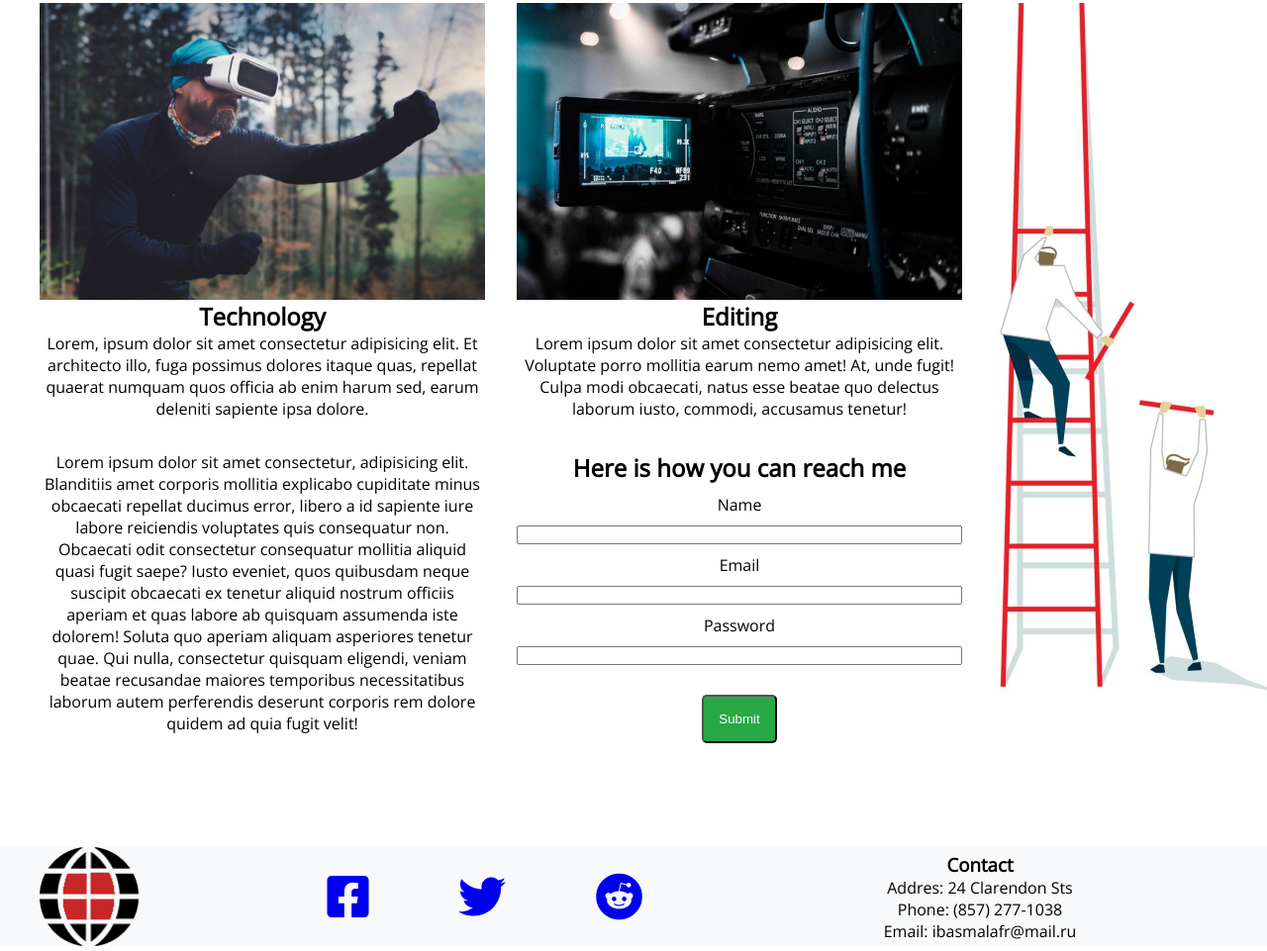
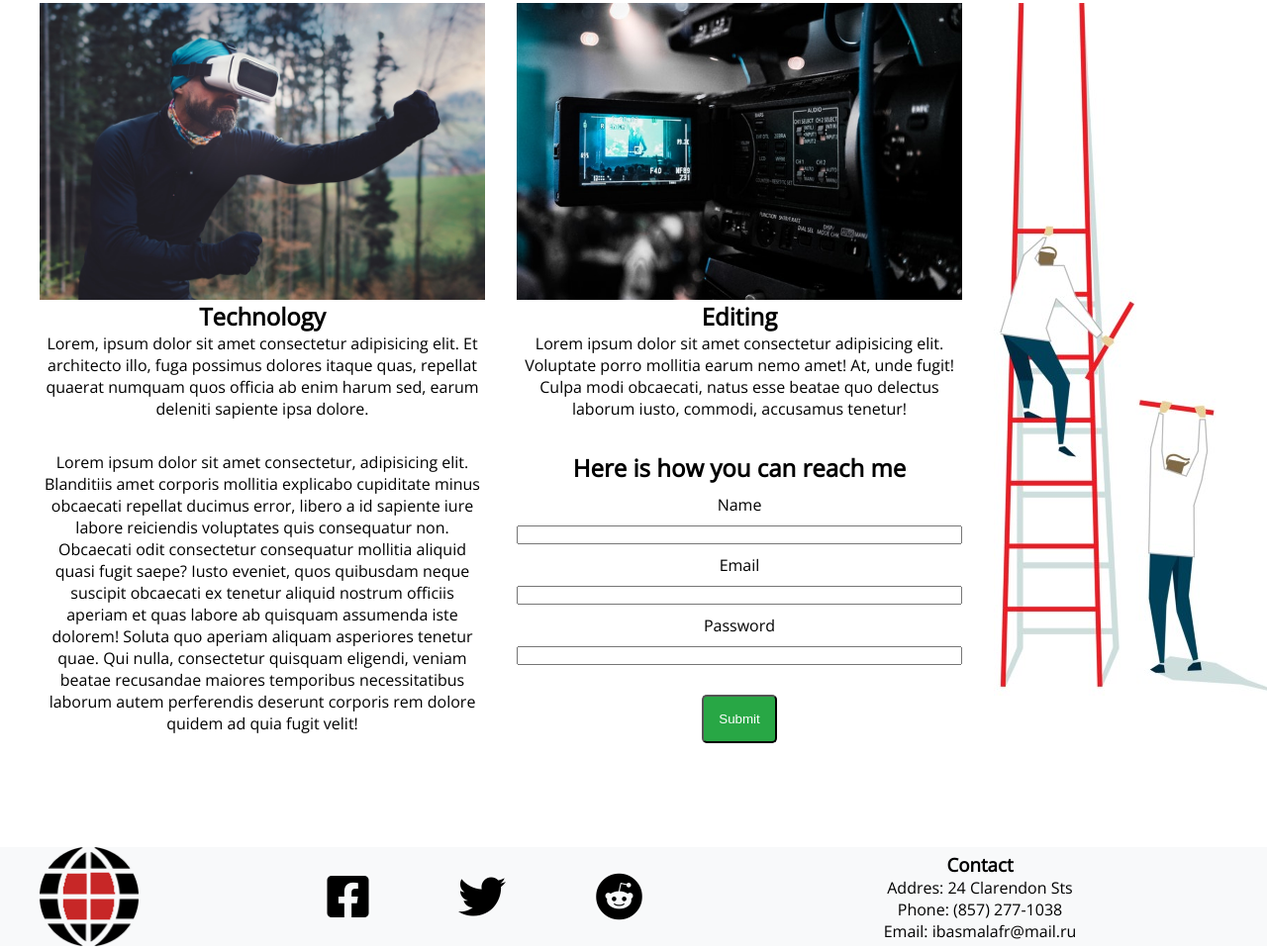
Before and after one commit to chingizagha/PragmatechFoundationProject, a plain HTML site: page Front-end/Tasks/Week01-day05/index.html in a window 1280 px wide. Shown: the part 572-1533 px from the top of the page at 99% size. Drawn offline with nearby package versions, Linux system fonts and the light colour scheme.

Commit message:
homework

```diff
--- a/Front-end/Tasks/Week01-day05/style.css
+++ b/Front-end/Tasks/Week01-day05/style.css
@@ -160,6 +160,10 @@
     justify-content: space-evenly;
 }
 
+.footer-icon i {
+    color: #000;
+}
+
 .footer-contact {
     display: flex;
     flex-direction: column;
```
